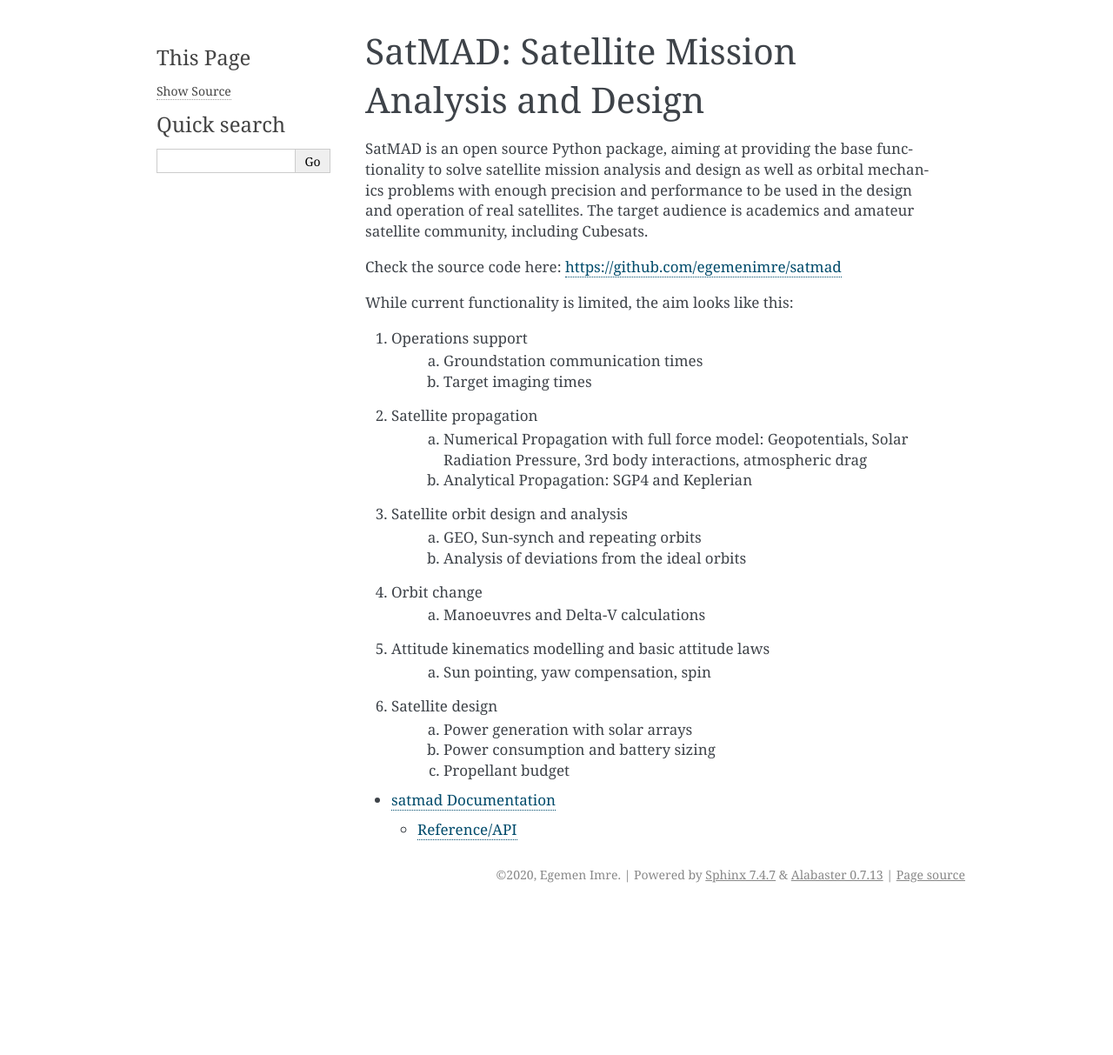
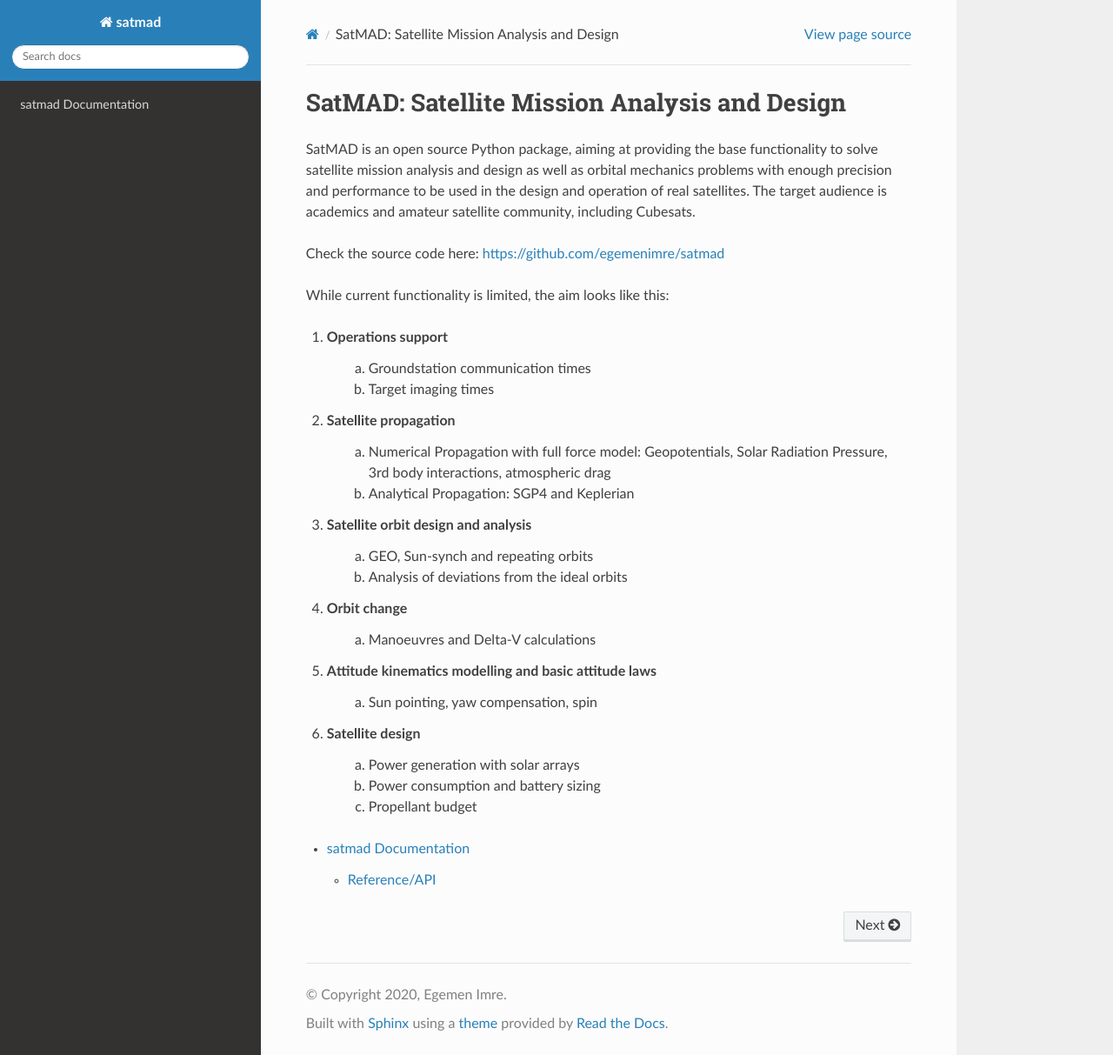
Before and after one commit to egemenimre/satmad, a Sphinx documentation site: the page built from docs/index.rst, in a window 1280 px wide and 1213 px high. Shown: the whole window at 87% size. Built offline with Sphinx 7.4.7 and the Read the Docs theme 2.0.0, drawn with Linux system fonts in a browser that asks for light colours; the version number could not be read and is left out; part of the change alters nothing that is shown.

Commit message:
updated the file to use ReadTheDocs Sphinx format

```diff
--- a/docs/conf.py
+++ b/docs/conf.py
@@ -1,7 +1,6 @@
 # -*- coding: utf-8 -*-
-# Licensed under a 3-clause BSD style license - see LICENSE.rst
 #
-# Astropy documentation build configuration file.
+# SatMAD documentation build configuration file.
 #
 # This file is execfile()d with the current directory set to its containing dir.
 #
@@ -30,11 +29,16 @@ import sys
 import datetime
 from importlib import import_module
 
+# The theme to use for HTML and HTML Help pages.  See the documentation for
+# a list of builtin themes.
+import sphinx_rtd_theme
+
 # try:
 #     from sphinx_astropy.conf.v1 import *  # noqa
 # except ImportError:
 #     print('ERROR: the documentation requires the sphinx-astropy package to be installed')
 #     sys.exit(1)
+
 
 # Get configuration information from setup.cfg
 from configparser import ConfigParser
@@ -63,7 +67,29 @@ highlight_language = 'python3'
 # be used globally.
 # rst_epilog += """
 
+# Add any Sphinx extension module names here, as strings. They can be
+# extensions coming with Sphinx (named 'sphinx.ext.*') or your custom
+# ones.
+extensions = [
+    'sphinx.ext.autodoc',
+    'sphinx.ext.napoleon',
+    'sphinx.ext.todo',
+    'sphinx.ext.intersphinx',
+    'nbsphinx',
+    'IPython.sphinxext.ipython_console_highlighting',
+    'sphinx.ext.mathjax',  # Maths visualization
+    'sphinx.ext.graphviz',  # Dependency diagrams
+    'notfound.extension',
+]
 
+# Add any paths that contain templates here, relative to this directory.
+templates_path = ['_templates']
+
+# The suffix of source filenames.
+source_suffix = '.rst'
+
+# The master toctree document.
+master_doc = 'index'
 
 # -- Project information ------------------------------------------------------
 
@@ -85,6 +111,22 @@ version = package.__version__.split('-', 1)[0]
 # The full version, including alpha/beta/rc tags.
 release = package.__version__
 
+#Intersphinx configuration
+intersphinx_mapping = {
+    'python': ('https://docs.python.org/3', None),
+    'astropy': ('http://docs.astropy.org/en/stable/', None),
+    'numpy': ('https://docs.scipy.org/doc/numpy/', None),
+    'scipy': ('https://docs.scipy.org/doc/scipy/reference', None),
+    'matplotlib': ('https://matplotlib.org', None)
+}
+
+if os.environ.get('READTHEDOCS') == 'True':
+    nbsphinx_execute = 'never'
+else:
+    nbsphinx_execute = 'always'
+
+    # Controls when a cell will time out (defaults to 30; use -1 for no timeout):
+    nbsphinx_timeout = 60
 
 # -- Options for HTML output --------------------------------------------------
 
@@ -106,11 +148,11 @@ release = package.__version__
 #html_theme = None
 
 
-html_theme_options = {
-    'logotext1': 'satmad',  # white,  semi-bold
-    'logotext2': '',  # orange, light
-    'logotext3': ':docs'   # white,  light
-    }
+# html_theme_options = {
+#     'logotext1': 'satmad',  # white,  semi-bold
+#     'logotext2': '',  # orange, light
+#     'logotext3': ':docs'   # white,  light
+#     }
 
 
 # Custom sidebar templates, maps document names to template names.
@@ -131,11 +173,15 @@ html_theme_options = {
 
 # The name for this set of Sphinx documents.  If None, it defaults to
 # "<project> v<release> documentation".
-html_title = '{0} v{1}'.format(project, release)
+# html_title = '{0} v{1}'.format(project, release)
 
 # Output file base name for HTML help builder.
-htmlhelp_basename = project + 'doc'
+# htmlhelp_basename = project + 'doc'
 
+html_theme = "sphinx_rtd_theme"
+
+# Add any paths that contain custom themes here, relative to this directory.
+html_theme_path = [sphinx_rtd_theme.get_html_theme_path()]
 
 # -- Options for LaTeX output -------------------------------------------------
 
```
